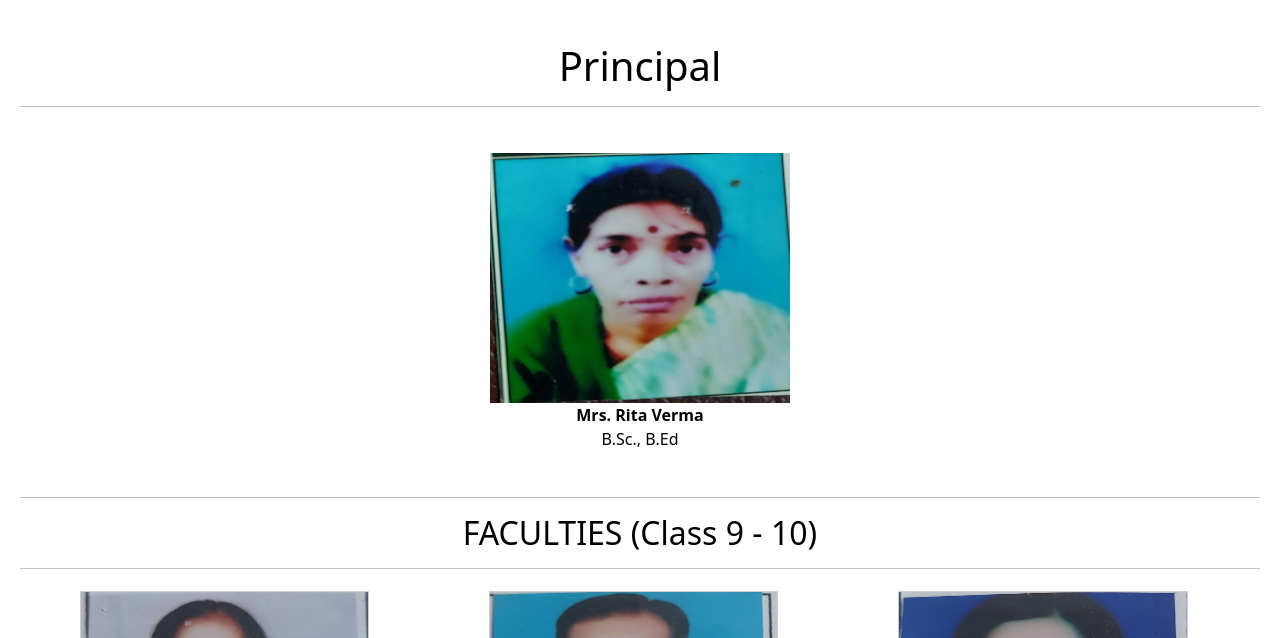
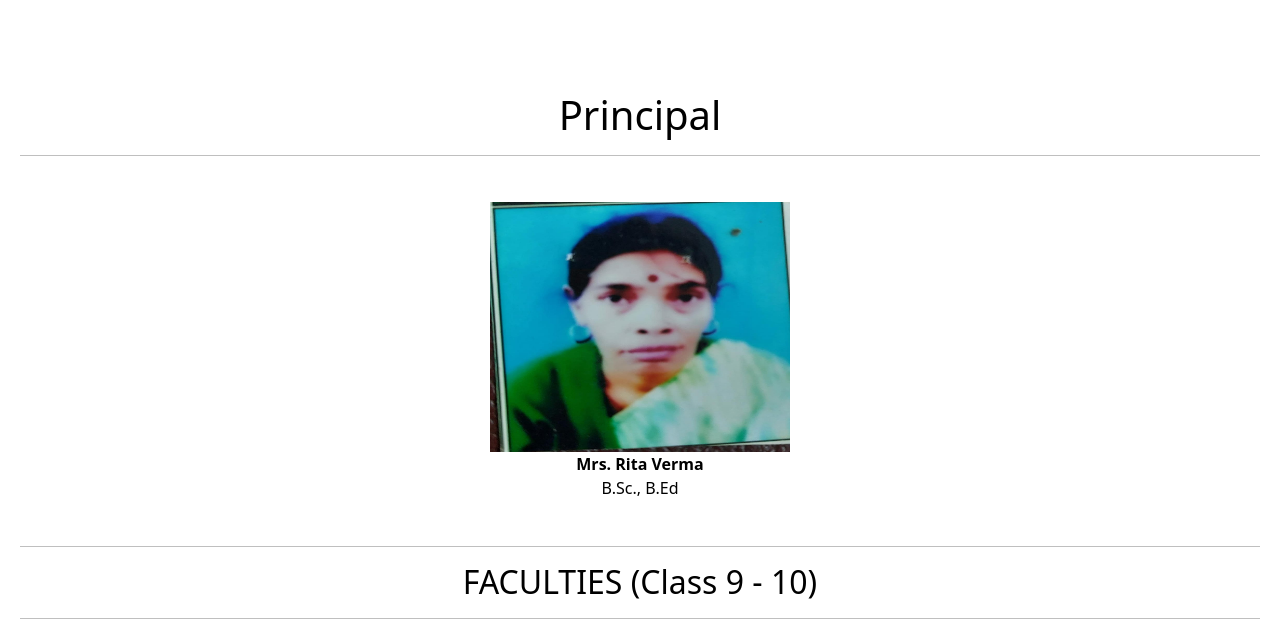
Before and after one commit to anonymousauthor12/mhssbahraich.github.io, a plain HTML site: page pages/Faculties.html in a window 1280 px wide. Shown: the part 103-741 px from the top of the page. Drawn offline with nearby package versions, Linux system fonts and the light colour scheme.

Commit message:
Update Faculties.html

```diff
--- a/pages/Faculties.html
+++ b/pages/Faculties.html
@@ -71,7 +71,7 @@
         h1{
          color: black;
             margin-top: 100px;
-            padding-top: 2%;
+            padding-top: 6%;
         }
         h2{
          color: black;
```
